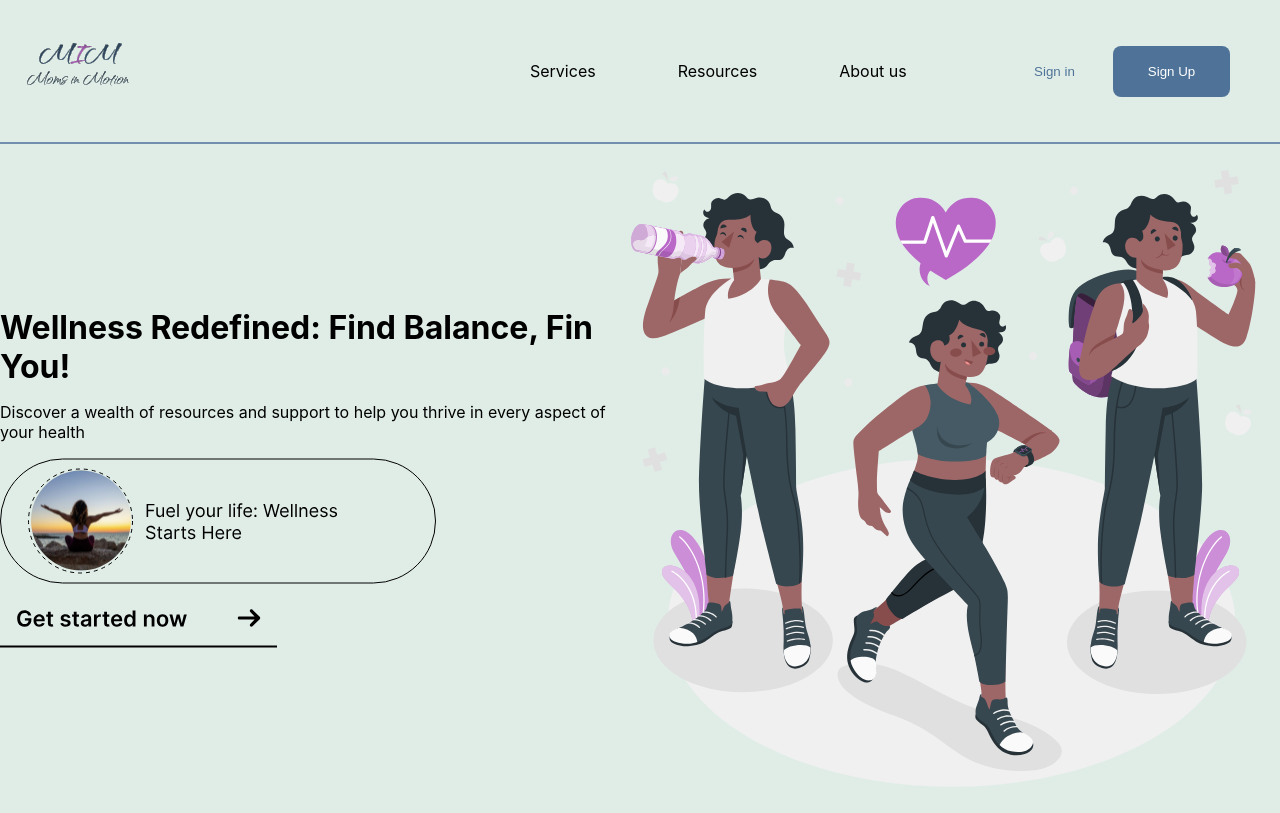
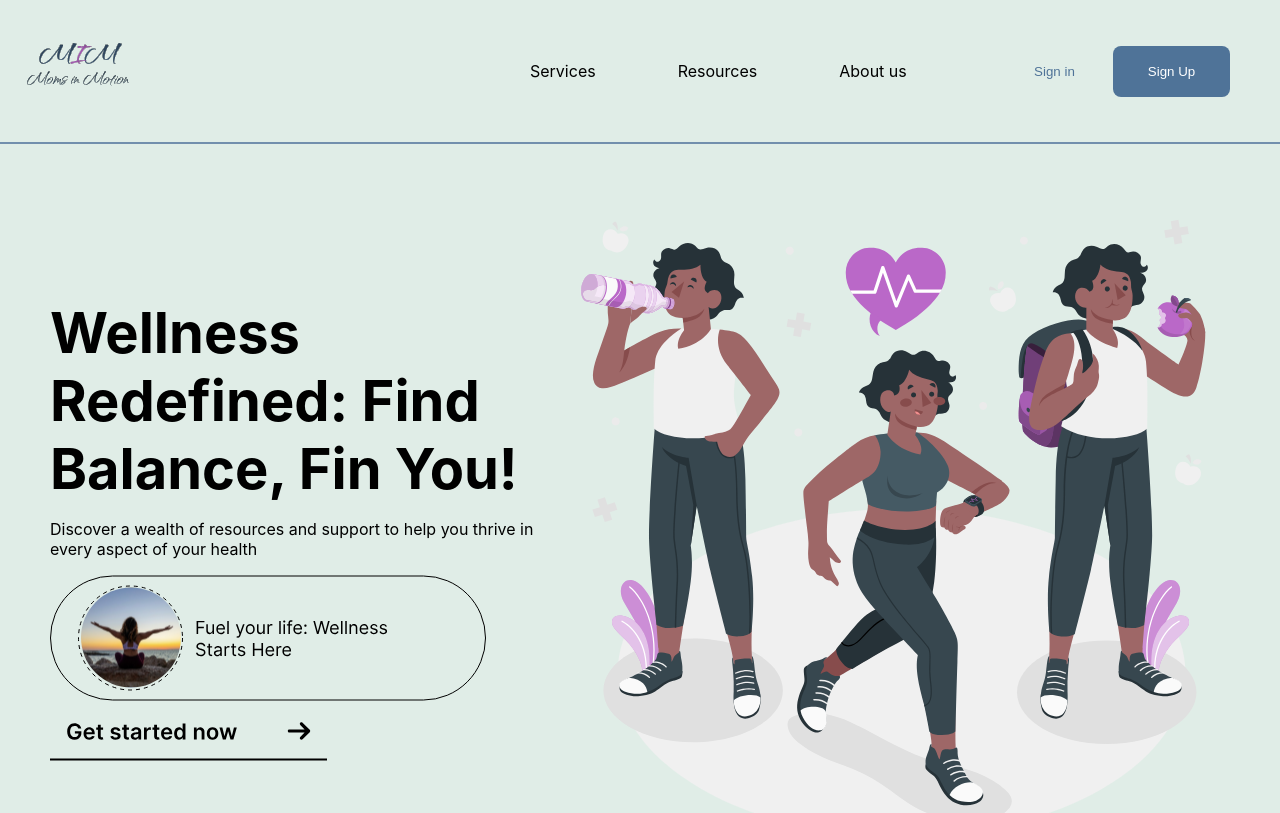
Before and after one commit to Walflower/fitmama, a React (Create React App) app: page / in a window 1280 px wide. Shown: the top 813 px of the page. Built offline with nearby package versions, Linux system fonts and the light colour scheme.

Commit message:
hero is good for now '

```diff
--- /dev/null
+++ b/src/components/UnderLineButton/UnderLineButton.jsx
@@ -0,0 +1,5 @@
+import styles from "./UnderLineButton.module.css";
+
+export default function UnderLineButton({ text }) {
+  return <button className={styles.button}>{text}</button>;
+}
--- /dev/null
+++ b/src/components/UnderLineButton/UnderLineButton.module.css
@@ -0,0 +1,3 @@
+.button {
+  border-bottom: 2px solid #000000;
+}
--- a/src/pages/Home/Home.jsx
+++ b/src/pages/Home/Home.jsx
@@ -21,6 +21,7 @@ import BlogTwo from "../../assets/Challenges/blog-two.svg";
 import { NavLink } from "react-router-dom";
 import Logo from "../../assets/Logos/MIM-logo.svg";
 import BlueButton from "../../components/BlueButton/BlueButton";
+import UnderLineButton from "../../components/UnderLineButton/UnderLineButton";
 
 export default function Home() {
   return (
@@ -55,12 +56,18 @@ export default function Home() {
             </p>
           </div>
           <img
+            className={styles.fuelPic}
             src={Fuel}
             alt="Women looking out into the sunset and text stating fuel your life: Wellness Starts Here"
           />
-          <img src={GetStarted} alt="button stating get started now" />
+          <img
+            className={styles.UnderlinedButton}
+            src={GetStarted}
+            alt="button stating get started now"
+          />
         </div>
 
+        {/* <UnderLineButton text="Get Started now" /> */}
         <img
           src={Characters}
           alt="Three animated women drinking water, walking and eating an apple"
--- a/src/pages/Home/Home.module.css
+++ b/src/pages/Home/Home.module.css
@@ -1,3 +1,5 @@
+/* change padding and margin to rem for responsive design once confirmed wit UX*/
+
 .header {
   background: #e0ede7;
   display: flex;
@@ -37,12 +39,35 @@
   height: 3.188rem;
 }
 
+/************************ Hero starts******************/
 .main {
   background: #e0ede7;
   display: flex;
   align-items: center;
+  justify-content: space-evenly;
+  padding: 50px;
+}
+
+.hero {
+  display: flex;
+  flex-direction: column;
 }
 
 .heroTitle {
   margin: 0;
+  font-size: 3.5rem;
 }
+
+.fuelPic {
+  width: 27.25rem;
+}
+
+.UnderlinedButton {
+  width: 17.313rem;
+}
+
+/* Next section--------------------- Services*/
+
+/* Next section-- Services*/
+/* Next section-- Services*/
+/* Next section-- Services*/
```
